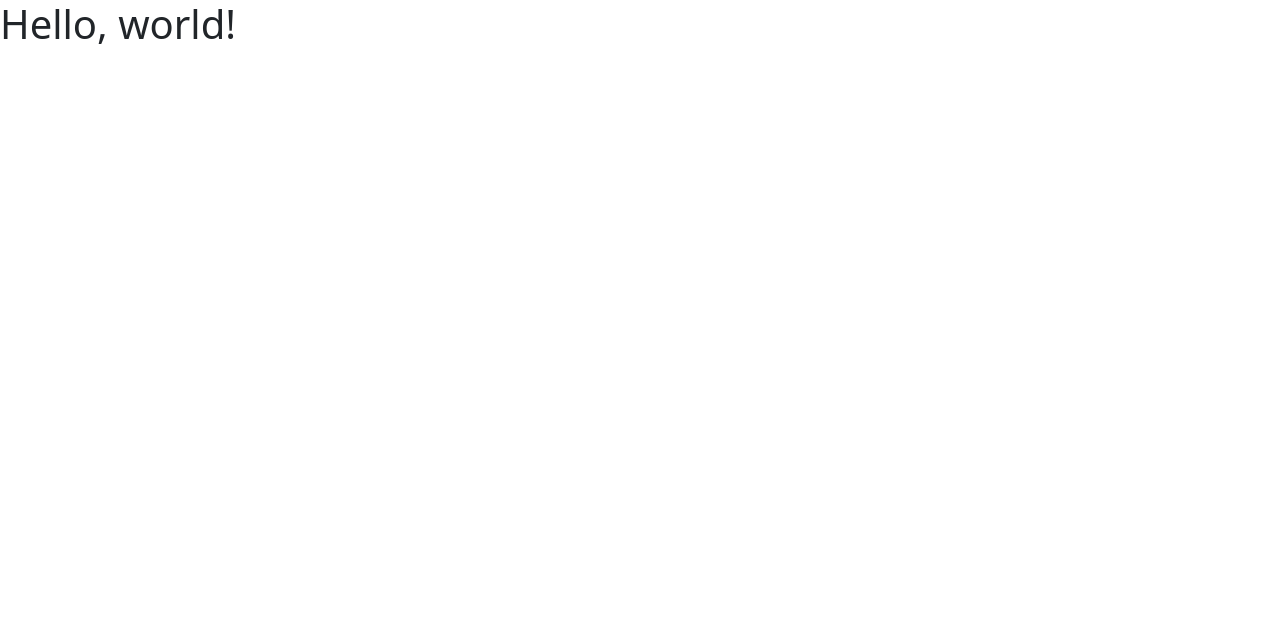
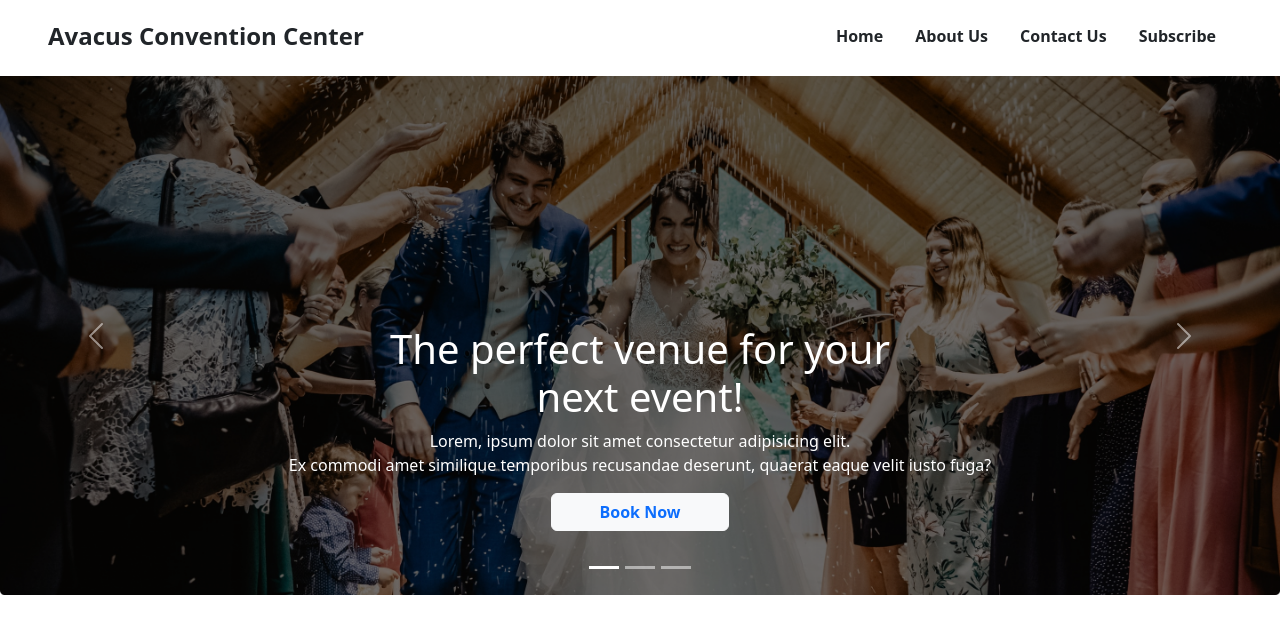
Before and after one commit to asshafi/convention-center, a plain HTML site: page index.html in a window 1280 px wide. Drawn offline with nearby package versions, Linux system fonts and the light colour scheme.

Commit message:
Header and Carousel added

```diff
--- a/index.html
+++ b/index.html
@@ -4,13 +4,92 @@
 <head>
     <meta charset="utf-8">
     <meta name="viewport" content="width=device-width, initial-scale=1">
-    <title>Bootstrap demo</title>
+    <title>Convention Center</title>
     <link href="https://cdn.jsdelivr.net/npm/bootstrap@5.2.0/dist/css/bootstrap.min.css" rel="stylesheet"
         integrity="sha384-gH2yIJqKdNHPEq0n4Mqa/HGKIhSkIHeL5AyhkYV8i59U5AR6csBvApHHNl/vI1Bx" crossorigin="anonymous">
 </head>
 
 <body>
-    <h1>Hello, world!</h1>
+    <!-- header  -->
+    <header class="d-flex flex-wrap justify-content-center py-3  mb-1 ">
+        <a href="/" class="d-flex align-items-center px-5 mb-3 mb-md-0 me-md-auto text-dark text-decoration-none">
+
+            <span class="fs-4 fw-bold">Avacus Convention Center</span>
+        </a>
+
+        <ul class="nav nav-pills px-5">
+            <li class="nav-item"><a href="#" class="nav-link text-dark fw-bold" aria-current="page">Home</a></li>
+            <li class="nav-item"><a href="#" class="nav-link text-dark fw-bold">About Us</a></li>
+            <li class="nav-item"><a href="#" class="nav-link text-dark fw-bold">Contact Us</a></li>
+            <li class="nav-item"><a href="#" class="nav-link text-dark fw-bold">Subscribe</a></li>
+        </ul>
+    </header>
+
+    <!-- main  -->
+    <main>
+        <div id="carouselExampleCaptions" class="carousel slide" data-bs-ride="false">
+            <div class="carousel-indicators">
+                <button type="button" data-bs-target="#carouselExampleCaptions" data-bs-slide-to="0" class="active"
+                    aria-current="true" aria-label="Slide 1"></button>
+                <button type="button" data-bs-target="#carouselExampleCaptions" data-bs-slide-to="1"
+                    aria-label="Slide 2"></button>
+                <button type="button" data-bs-target="#carouselExampleCaptions" data-bs-slide-to="2"
+                    aria-label="Slide 3"></button>
+            </div>
+            <div class="carousel-inner">
+                <div class="carousel-item active">
+                    <img src="images/banner.png" class="d-block w-100" alt="...">
+                    <div class="carousel-caption d-none d-md-block">
+                        <h1>The perfect venue for your <br> next event!</h1>
+                        <p>Lorem, ipsum dolor sit amet consectetur adipisicing elit. <br> Ex commodi amet similique
+                            temporibus recusandae deserunt, quaerat eaque velit iusto fuga?</p>
+                        <button type="button" class="btn btn-light text-primary fw-bold ps-5 pe-5 mb-4 ">Book
+                            Now</button>
+                    </div>
+                </div>
+                <div class="carousel-item">
+                    <img src="images/banner.png" class="d-block w-100" alt="...">
+                    <div class="carousel-caption d-none d-md-block">
+                        <h1>The perfect venue for your <br> next event!</h1>
+                        <p>Lorem, ipsum dolor sit amet consectetur adipisicing elit. <br> Ex commodi amet similique
+                            temporibus recusandae deserunt, quaerat eaque velit iusto fuga?</p>
+                        <button type="button" class="btn btn-light text-primary fw-bold ps-5 pe-5 mb-4 ">Book
+                            Now</button>
+                    </div>
+                </div>
+                <div class="carousel-item">
+                    <img src="images/banner.png" class="d-block w-100" alt="...">
+                    <div class="carousel-caption d-none d-md-block">
+                        <h1>The perfect venue for your <br> next event!</h1>
+                        <p>Lorem, ipsum dolor sit amet consectetur adipisicing elit. <br> Ex commodi amet similique
+                            temporibus recusandae deserunt, quaerat eaque velit iusto fuga?</p>
+                        <button type="button" class="btn btn-light text-primary fw-bold ps-5 pe-5 mb-4 ">Book
+                            Now</button>
+
+                    </div>
+
+                </div>
+
+            </div>
+
+            <button class="carousel-control-prev" type="button" data-bs-target="#carouselExampleCaptions"
+                data-bs-slide="prev">
+                <span class="carousel-control-prev-icon" aria-hidden="true"></span>
+                <span class="visually-hidden">Previous</span>
+            </button>
+            <button class="carousel-control-next" type="button" data-bs-target="#carouselExampleCaptions"
+                data-bs-slide="next">
+                <span class="carousel-control-next-icon" aria-hidden="true"></span>
+                <span class="visually-hidden">Next</span>
+            </button>
+        </div>
+
+
+    </main>
+
+
+
+
     <script src="https://cdn.jsdelivr.net/npm/bootstrap@5.2.0/dist/js/bootstrap.bundle.min.js"
         integrity="sha384-A3rJD856KowSb7dwlZdYEkO39Gagi7vIsF0jrRAoQmDKKtQBHUuLZ9AsSv4jD4Xa"
         crossorigin="anonymous"></script>
```
